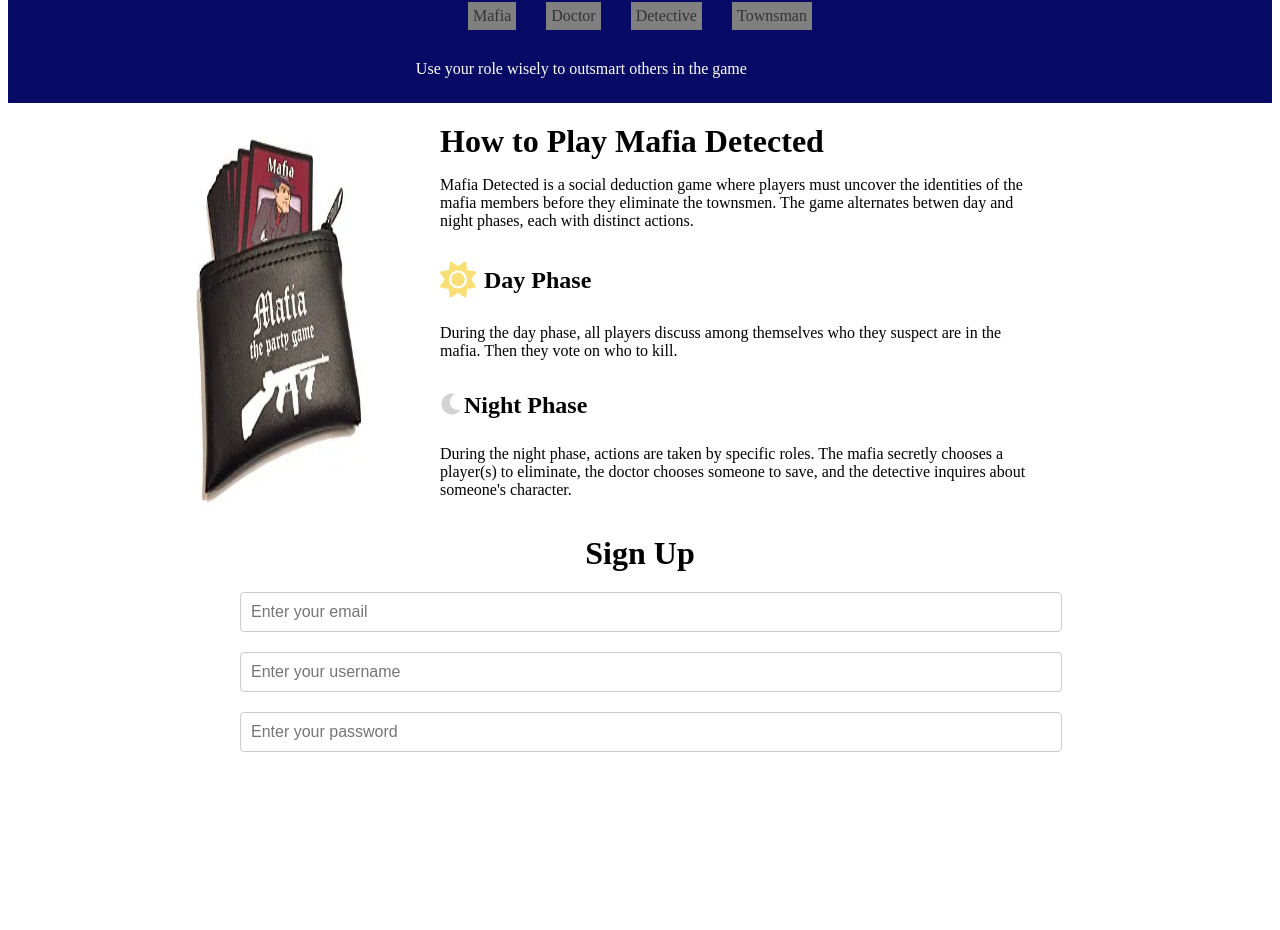
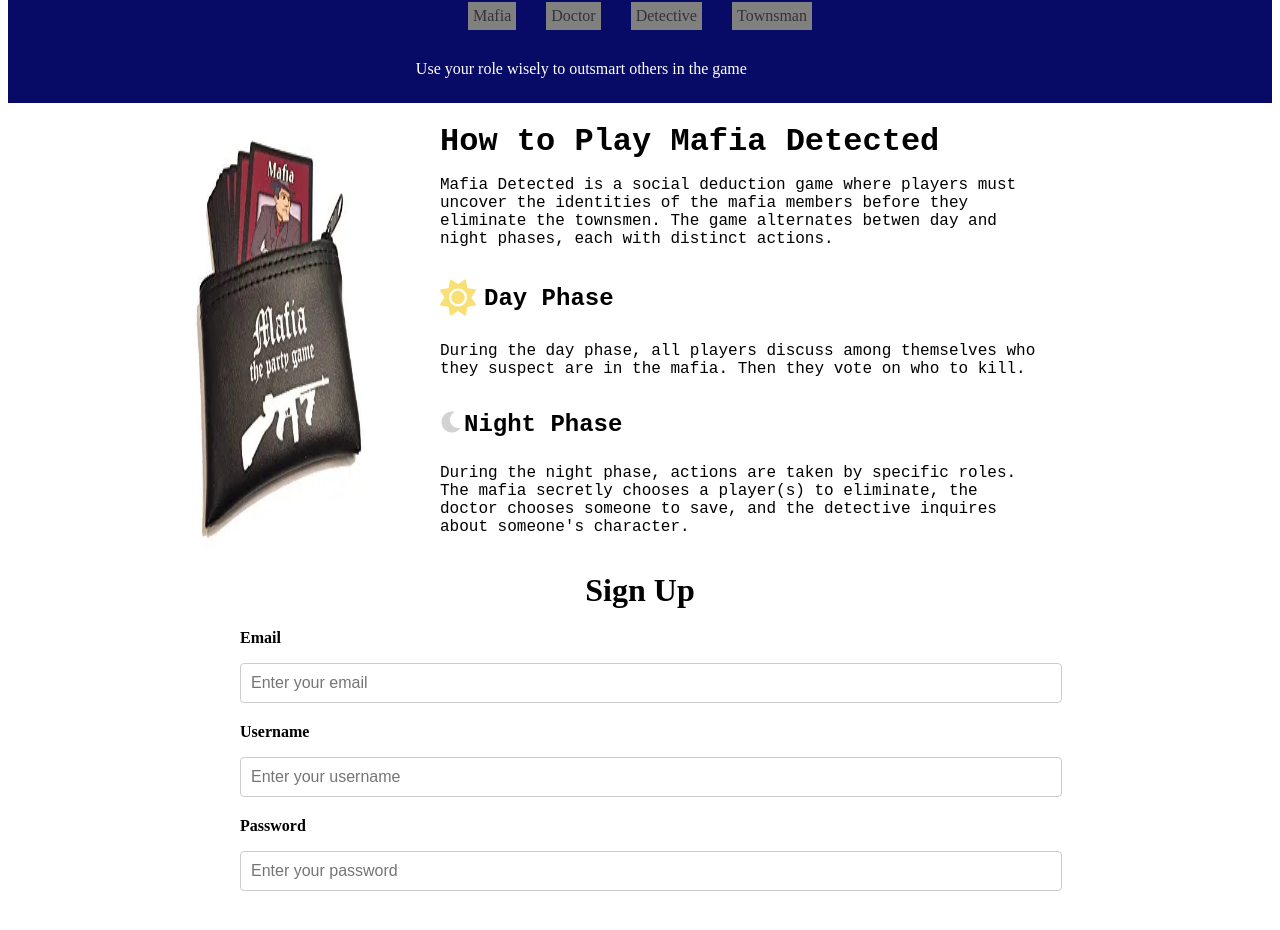
Before and after one commit to benj12/Mafia-Detected, a Vue app: page / in a window 1280 px wide. Shown: the part 318-1248 px from the top of the page. Before the commit the page ends 1118 px from the top, so only its background shows below. Built offline with nearby package versions, Linux system fonts and the light colour scheme.

Commit message:
Changed the fonts of the how to play section

```diff
--- a/src/App.vue
+++ b/src/App.vue
@@ -1,3 +1,7 @@
+
+
+
+
 <template>
   <div id="app">
     <Header />
@@ -20,9 +24,12 @@
       </div>
       <h2 class="sign-up-header">Sign Up</h2>
       <div class="input-container">
+        <p><strong>Email</strong></p>
         <input type="text" v-model="inputEmail" placeholder="Enter your email"/>
-        <input type="text" v-model="inputUsername" placeholder="Enter your username" />
-        <input type="password" v-model="inputPassword" placeholder="Enter your password" />
+        <p><strong>Username</strong></p>
+        <input type="text" v-model="inputUsername" placeholder="Enter your username"/>
+        <p><strong>Password</strong></p>
+        <input type="password" v-model="inputPassword" placeholder="Enter your password"/>
       </div>
 
       <!-- <img :src="gameImage" alt="Mafia Detected game overview" />
@@ -95,6 +102,7 @@ main {
 .text-container {
   display: flex;
   flex-direction: column;
+  font-family: 'Courier New'
 }
 
 
```
